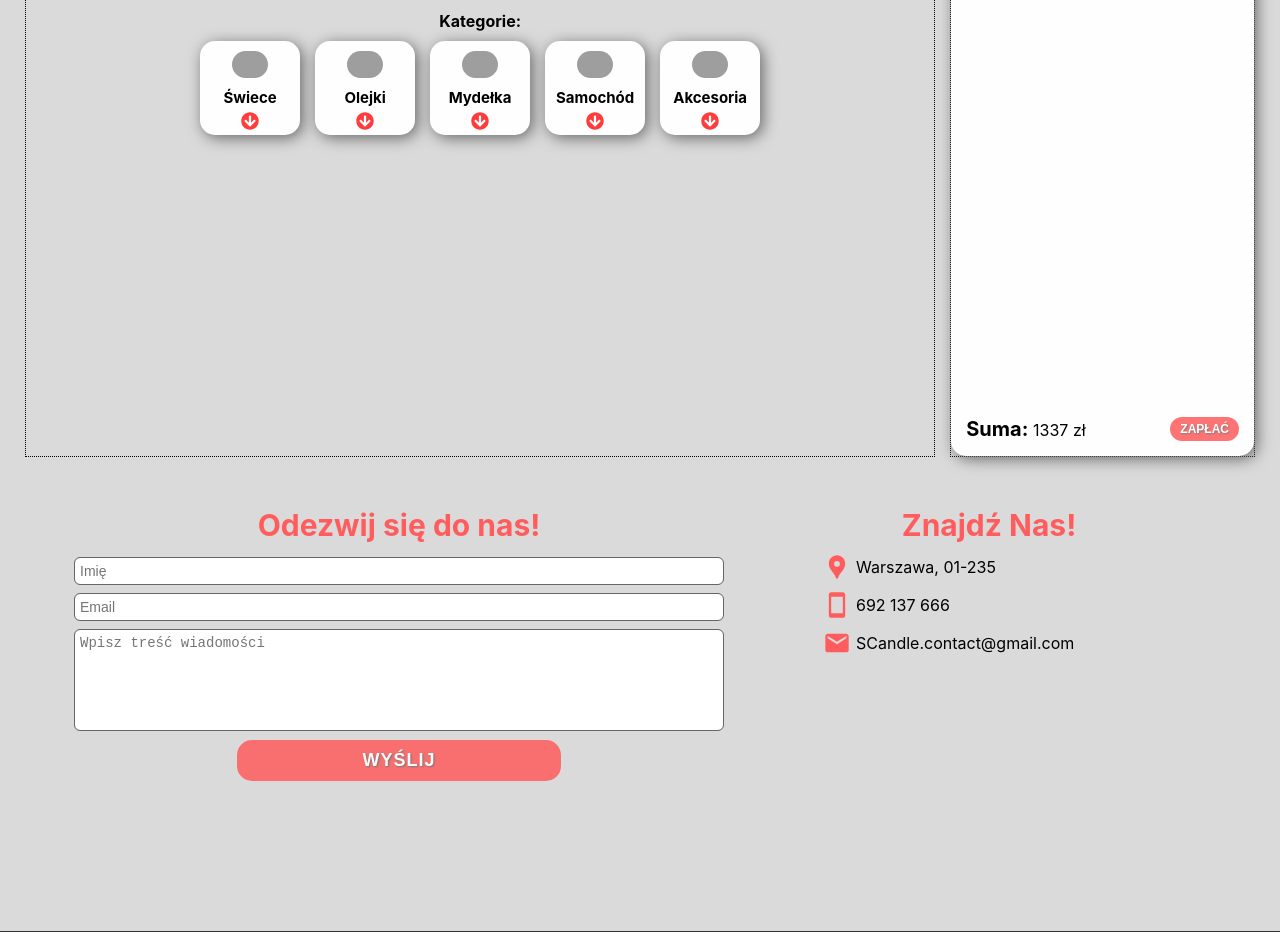
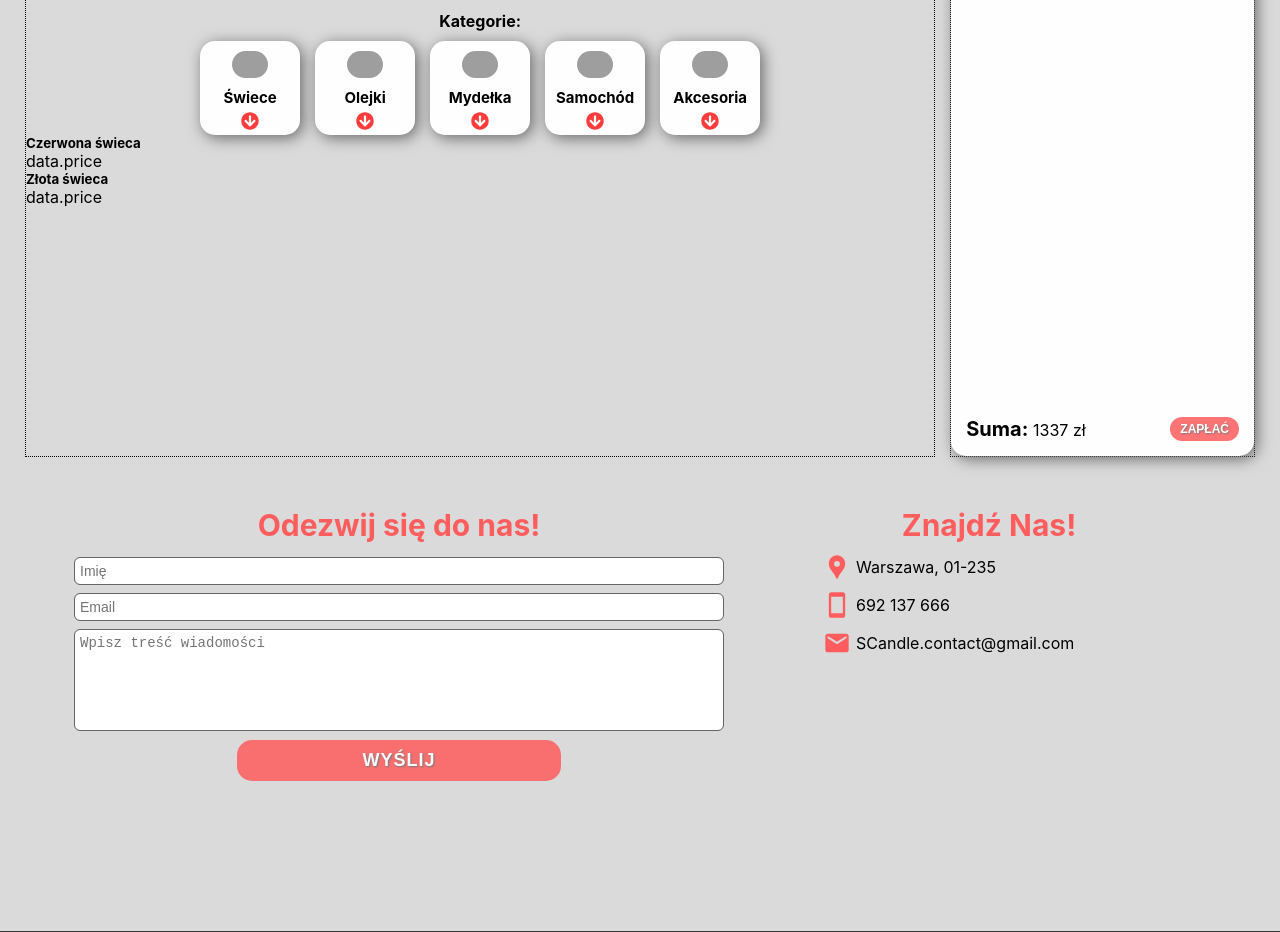
Before and after one commit to PaStar98/candle-shop-react, a React (Create React App) app: page /shop/candles in a window 1280 px wide. Shown: the part 1000-1932 px from the top of the page. Built offline with nearby package versions, Linux system fonts and the light colour scheme; grey boxes are pictures that could not be loaded.

Commit message:
Handle route change while clicking certain category

```diff
--- a/src/components/Shop/ShopCategories.js
+++ b/src/components/Shop/ShopCategories.js
@@ -7,12 +7,7 @@ export const ShopCategories = ({ categoriesList }) => {
       <b>Kategorie: </b>
       <div className={'container-categories'}>
         {categoriesList.map((el) => (
-          <ShopCategoryItem
-            key={el.id}
-            id={el.id}
-            category={el.category}
-            img={el.img}
-          />
+          <ShopCategoryItem key={el.id} data={el} />
         ))}
       </div>
     </StyledCategories>
--- a/src/components/Shop/ShopCategoryItem.js
+++ b/src/components/Shop/ShopCategoryItem.js
@@ -1,20 +1,26 @@
 import { useDispatch, useSelector } from 'react-redux';
+import { useHistory } from 'react-router-dom';
 import { FaArrowCircleDown } from 'react-icons/fa';
 
-import { getID } from '../../store/shop-slice';
+import { setCurrentCategory } from '../../store/shop-slice';
 import { StyledCard } from '../styled/styled-layout/Card.styled';
 import { StyledCategoryItem } from '../styled/styled-shop/Shop.styled';
 
-export const ShopCategoryItem = ({ id, category, img }) => {
+export const ShopCategoryItem = ({ data }) => {
+  const { id, route, category, img } = data;
+  const history = useHistory();
+
   const dispatch = useDispatch();
-  const clickedElementID = useSelector((state) => state.shop.whichID);
+  const clickedElementID = useSelector((state) => state.shop.currentCategoryID);
 
-  const activeClassHandler = () => {
-    dispatch(getID(id));
+  /* SETTING ACTIVE CLASS, CHANGE ROUTE */
+  const clickHandler = () => {
+    dispatch(setCurrentCategory(id));
+    history.push(`/shop${route}`);
   };
 
   return (
-    <StyledCategoryItem onClick={activeClassHandler}>
+    <StyledCategoryItem onClick={clickHandler}>
       <StyledCard className={`${id === clickedElementID ? 'active' : null}`}>
         <div className="img-container">
           <img src={img} alt="temp" />
--- a/src/components/Shop/ShopProductItem.js
+++ b/src/components/Shop/ShopProductItem.js
@@ -0,0 +1,8 @@
+export const ShopProductItem = ({ data }) => {
+  return (
+    <div>
+      <h5>{data.name}</h5>
+      <span>data.price</span>
+    </div>
+  );
+};
--- a/src/components/Shop/ShopProducts.js
+++ b/src/components/Shop/ShopProducts.js
@@ -1,5 +1,18 @@
+import { useParams } from 'react-router-dom';
+
+import { candlesData } from '../../content/products-content';
 import { StyledProducts } from '../styled/styled-shop/Shop.styled';
+import { ShopProductItem } from './ShopProductItem';
 
 export const ShopProducts = () => {
-  return <StyledProducts></StyledProducts>;
+  const { categoryID } = useParams();
+  console.log(categoryID);
+
+  return (
+    <StyledProducts>
+      {candlesData.map((el) => (
+        <ShopProductItem key={el.id} data={el} />
+      ))}
+    </StyledProducts>
+  );
 };
--- a/src/content/categories-content.js
+++ b/src/content/categories-content.js
@@ -1,26 +1,31 @@
 export const categoriesContent = [
   {
     id: 'category_candles_1',
+    route: '/candles',
     category: 'Świece',
     img: 'https://www.ikea.com/pl/pl/images/products/jaemlik-blokowa-swieca-zapachowa-wanilia-jasnobezowy__1060487_pe850040_s5.jpg?f=s',
   },
   {
     id: 'category_perfume-oil_2',
+    route: '/perfume-oil',
     category: 'Olejki',
     img: 'https://fraiche.pl/wp-content/uploads/2021/09/eteryczny-lawenda-150x150.jpg',
   },
   {
     id: 'category_soaps_3',
+    route: '/soaps',
     category: 'Mydełka',
     img: 'https://homeandgiftsireland.ie/wp-content/uploads/2021/01/1410944__10599.1599083861-150x150.jpg',
   },
   {
     id: 'category_car_4',
+    route: '/car',
     category: 'Samochód',
     img: 'https://images.squarespace-cdn.com/content/v1/5cc436ad348cd90996bd7c17/1590249682007-4VNPRDEVTABCWDVAXU51/Dupe+Fragrance+Car+Air+Freshener+Black.jpg?format=2500w',
   },
   {
     id: 'category_accessories_5',
+    route: '/accessories',
     category: 'Akcesoria',
     img: 'https://canna-hub.pl/wp-content/uploads/2021/05/Zapalniczka-benzynowa-Zippo-2007130-Shark-bok-150x150.jpg',
   },
--- a/src/content/products-content.js
+++ b/src/content/products-content.js
@@ -12,3 +12,5 @@ export const candlesData = [
     img: 'https://encrypted-tbn0.gstatic.com/images?q=tbn:ANd9GcSLdLOPQ3NCC0TEZl6C6CW0zZgSh3uhGPr835HSiN-Hw1oiJowLPJthFrxmIe7IBvtRdOw&usqp=CAU',
   },
 ];
+
+export const perfumeOilData = [{}];
--- a/src/pages/Shop.page.js
+++ b/src/pages/Shop.page.js
@@ -1,9 +1,12 @@
+import { Route } from 'react-router-dom';
+
 import { bannerContent } from '../content/banner-content';
 import { categoriesContent } from '../content/categories-content';
 import { StyledShop } from '../components/styled/styled-shop/Shop.styled';
 import { ShopBanner } from '../components/Shop/ShopBanner';
 import { ShopCart } from '../components/Shop/ShopCart';
 import { ShopCategories } from '../components/Shop/ShopCategories';
+import { ShopProducts } from '../components/Shop/ShopProducts';
 
 export const ShopPage = () => {
   return (
@@ -11,6 +14,9 @@ export const ShopPage = () => {
       <div className={'products-side'}>
         <ShopBanner banner={bannerContent} />
         <ShopCategories categoriesList={categoriesContent} />
+        <Route exact path={'/shop/:categoryID'}>
+          <ShopProducts />
+        </Route>
       </div>
       <div className={'cart-side'}>
         <ShopCart />
--- a/src/store/shop-slice.js
+++ b/src/store/shop-slice.js
@@ -2,15 +2,15 @@ import { createSlice } from '@reduxjs/toolkit';
 
 const shopSlice = createSlice({
   name: 'shop',
-  initialState: { whichID: '' },
+  initialState: { currentCategoryID: '' },
   reducers: {
-    getID(state, action) {
+    setCurrentCategory(state, action) {
       const id = action.payload;
-      state.whichID = id;
+      state.currentCategoryID = id;
       console.log(id);
     },
   },
 });
 
-export const { getID } = shopSlice.actions;
+export const { setCurrentCategory } = shopSlice.actions;
 export default shopSlice.reducer;
```
